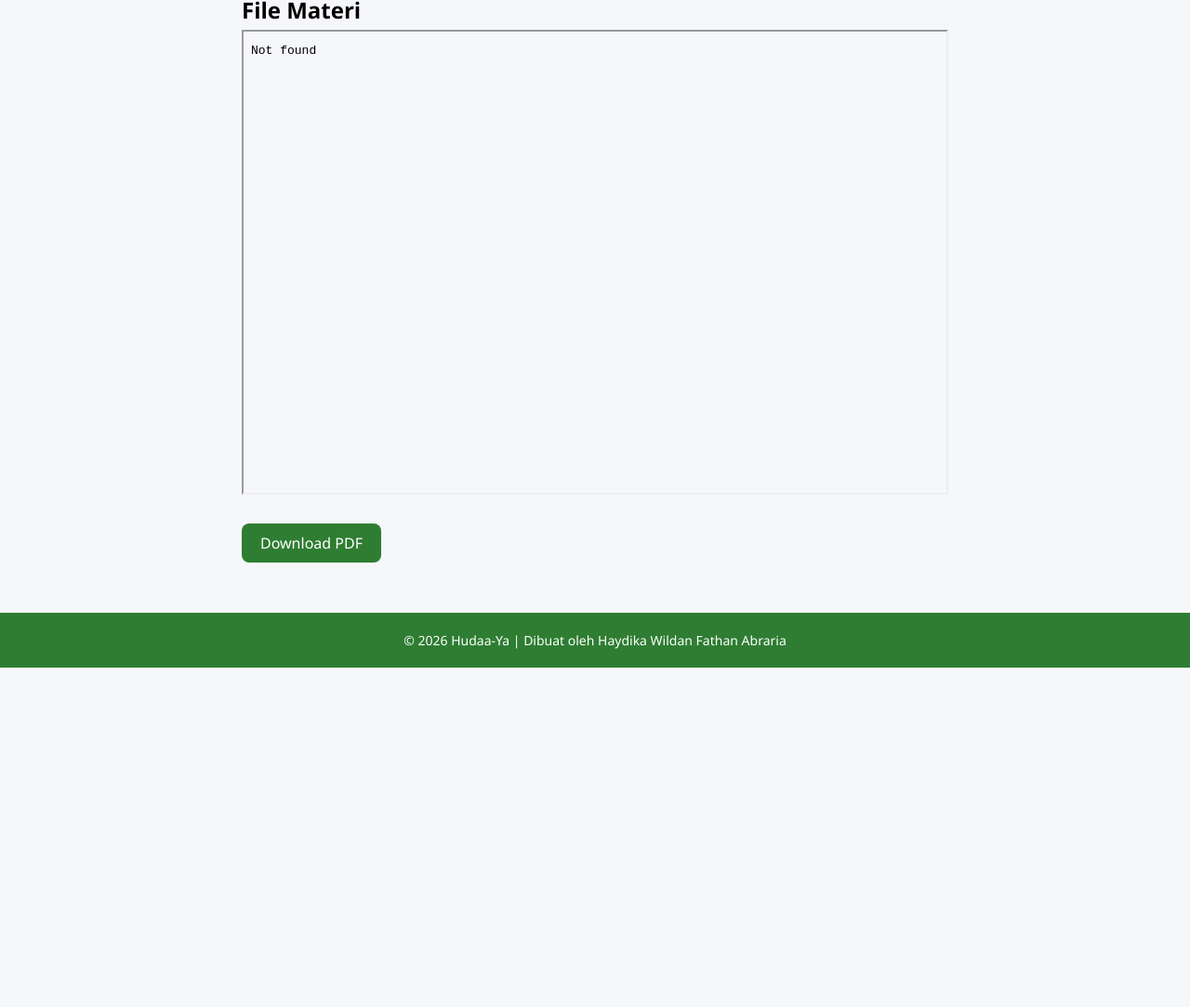
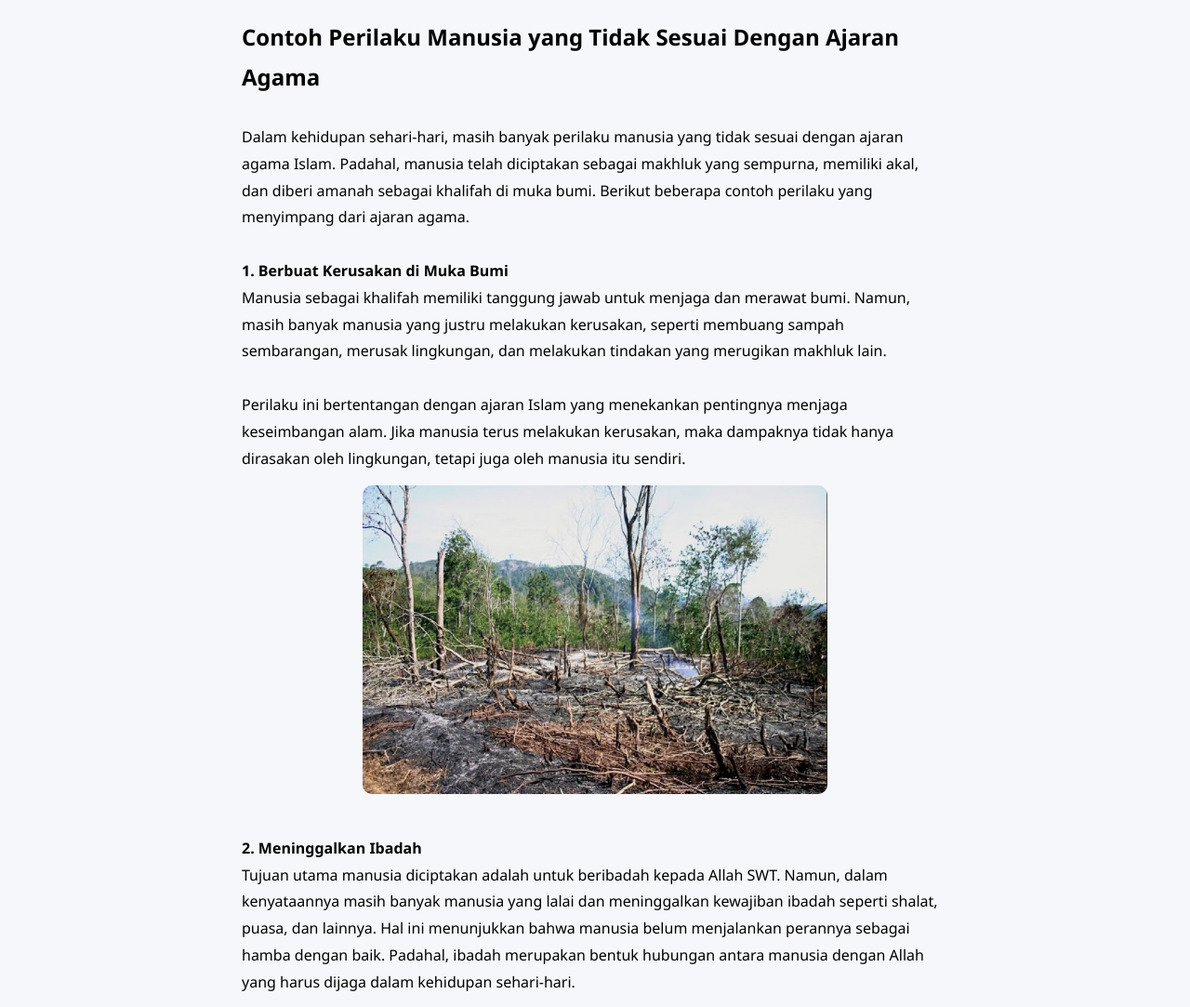
Before and after one commit to HaydikaWildan16/Hudaa-Ya, a plain HTML site: page hakikat_manusia.html in a window 1280 px wide. Shown: the part 3254-4337 px from the top of the page at 93% size. Before the commit the page ends 3972 px from the top, so only its background shows below. Drawn offline with Linux system fonts and the light colour scheme.

Commit message:
penambahan materi dan foto baru

```diff
--- a/css/style.css
+++ b/css/style.css
@@ -287,3 +287,11 @@ footer {
   font-family: 'Amiri', serif;
   font-size: 20px;
 }
+
+img {
+    width: 100%;
+    max-width: 500px;
+    display: block;
+    margin: 15px auto;
+    border-radius: 10px;
+}
--- a/hakikat_manusia.html
+++ b/hakikat_manusia.html
@@ -26,6 +26,7 @@
     <br>
 
     <h2>Hadist Tentang Proses Penciptaan Manusia</h2>
+    <br>
     <p class="arab">
         عَنْ عَبْدِ اللهِ بنِ مَسْعُوْدْ رَضِيَ اللهُ عَنْهُ قَالَ: حَدَّثَنَا رَسُوْلُ اللهِ صلى الله عليه وسلم وَهُوَ الصَّادِقُ المَصْدُوْقُ:  إِنَّ أَحَدَكُمْ يُجْمَعُ خَلْقُهُ فِيْ بَطْنِ أُمِّهِ أَرْبَعِيْنَ يَوْمَاً نُطْفَةً، ثُمَّ يَكُوْنُ عَلَقَةً مِثْلَ ذَلِكَ،ثُمَّ يَكُوْنُ مُضْغَةً مِثْلَ ذَلِكَ،ثُمَّ يُرْسَلُ إِلَيْهِ المَلَكُ فَيَنفُخُ فِيْهِ الرٌّوْحَ،وَيَؤْمَرُ بِأَرْبَعِ كَلِمَاتٍ: بِكَتْبِ رِزْقِهِ وَأَجَلِهِ وَعَمَلِهِ وَشَقِيٌّ أَوْ سَعِيْدٌ. فَوَالله الَّذِي لاَ إِلَهَ غَيْرُهُ إِنََّ أَحَدَكُمْ لَيَعْمَلُ بِعَمَلِ أَهْلِ الجَنَّةِ حَتَّى مَا يَكُوْنُ بَيْنَهُ وَبَيْنَهَا إلاذِرَاعٌ فَيَسْبِقُ عَلَيْهِ الكِتَابُ فَيَعْمَلُ بِعَمَلِ أَهْلِ النَّارِ فَيَدْخُلُهَا، وَإِنَّ أَحَدَكُمْ لَيَعْمَلُ بِعَمَلِ أَهْلِ النَّارِ حَتَّى مَايَكُونُ بَيْنَهُ وَبَيْنَهَا إلا ذِرَاعٌ فَيَسْبِقُ عَلَيْهِ الكِتَابُ فَيَعْمَلُ بِعَمَلِ أَهْلِ الجَنَّةِ فَيَدْخُلُهَا
     </p>
@@ -96,6 +97,30 @@
     <p>Artinya: “Jika kamu tidak (mampu) membuat(-nya) dan (pasti) kamu tidak akan (mampu) membuat(-nya), takutlah pada api neraka yang bahan bakarnya adalah manusia dan batu yang disediakan bagi orang-orang kafir." (QS Al-Baqarah : 24)</p>
     <br>
 
+<h1>Contoh Perilaku Manusia yang Tidak Sesuai Dengan Ajaran Agama</h1>
+<br>
+<p>Dalam kehidupan sehari-hari, masih banyak perilaku manusia yang tidak sesuai dengan ajaran agama Islam. Padahal, manusia telah diciptakan sebagai makhluk yang sempurna, memiliki akal, dan diberi amanah sebagai khalifah di muka bumi. Berikut beberapa contoh perilaku yang menyimpang dari ajaran agama.</p>
+<br>
+
+<b>1. Berbuat Kerusakan di Muka Bumi</b>
+<p>Manusia sebagai khalifah memiliki tanggung jawab untuk menjaga dan merawat bumi. Namun, masih banyak manusia yang justru melakukan kerusakan, seperti membuang sampah sembarangan, merusak lingkungan, dan melakukan tindakan yang merugikan makhluk lain.</p>
+<br>
+<p>Perilaku ini bertentangan dengan ajaran Islam yang menekankan pentingnya menjaga keseimbangan alam. Jika manusia terus melakukan kerusakan, maka dampaknya tidak hanya dirasakan oleh lingkungan, tetapi juga oleh manusia itu sendiri.</p>
+<img src="img/penebangan_liar.png" alt="Penebangan Liar">
+<br>
+
+<b>2. Meninggalkan Ibadah</b>
+<p>Tujuan utama manusia diciptakan adalah untuk beribadah kepada Allah SWT. Namun, dalam kenyataannya masih banyak manusia yang lalai dan meninggalkan kewajiban ibadah seperti shalat, puasa, dan lainnya.
+    Hal ini menunjukkan bahwa manusia belum menjalankan perannya sebagai hamba dengan baik. Padahal, ibadah merupakan bentuk hubungan antara manusia dengan Allah yang harus dijaga dalam kehidupan sehari-hari.</p>
+<img src="img/malas_ibadah.jpg" alt="Malas Ibadah">
+<br>
+
+<b>3. Tidak Jujur dan Berbuat Curang</b>
+<p>Kejujuran merupakan salah satu nilai penting dalam ajaran Islam. Namun, masih banyak manusia yang melakukan kebohongan, penipuan, dan kecurangan demi keuntungan pribadi.
+    Perilaku ini tidak hanya merugikan orang lain, tetapi juga merusak kepercayaan dalam kehidupan sosial. Islam mengajarkan untuk selalu berkata jujur dan amanah dalam setiap tindakan.</p>
+<img src="img/berbuat_curang.jpg" alt="Berbuat Curang">
+<br>
+
 <h1>File Materi</h1>
 <iframe src="pdf/hakikat_manusia.pdf" width="100%" height="500px"></iframe>
 
```
Also changed, not shown: img/berbuat_curang.jpg (added), img/malas_ibadah.jpg (added), img/penebangan_liar.png (added).
